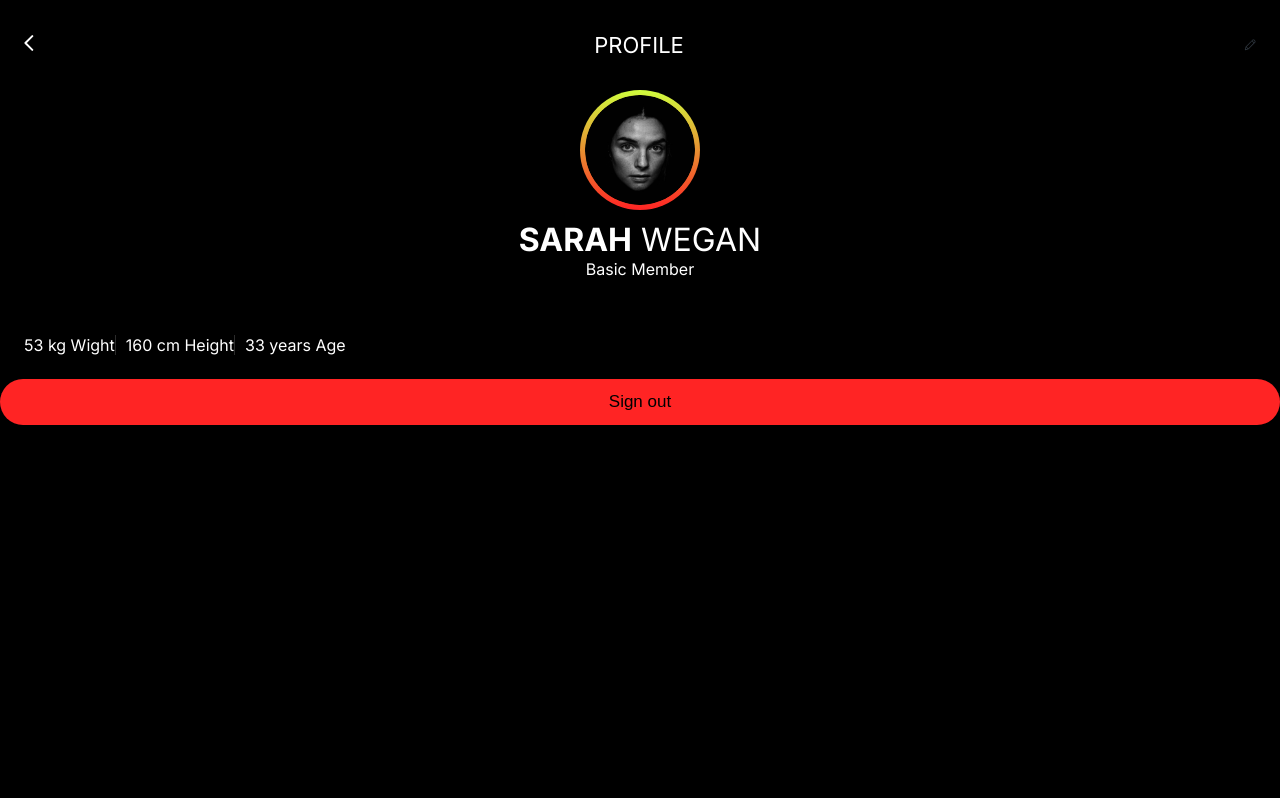
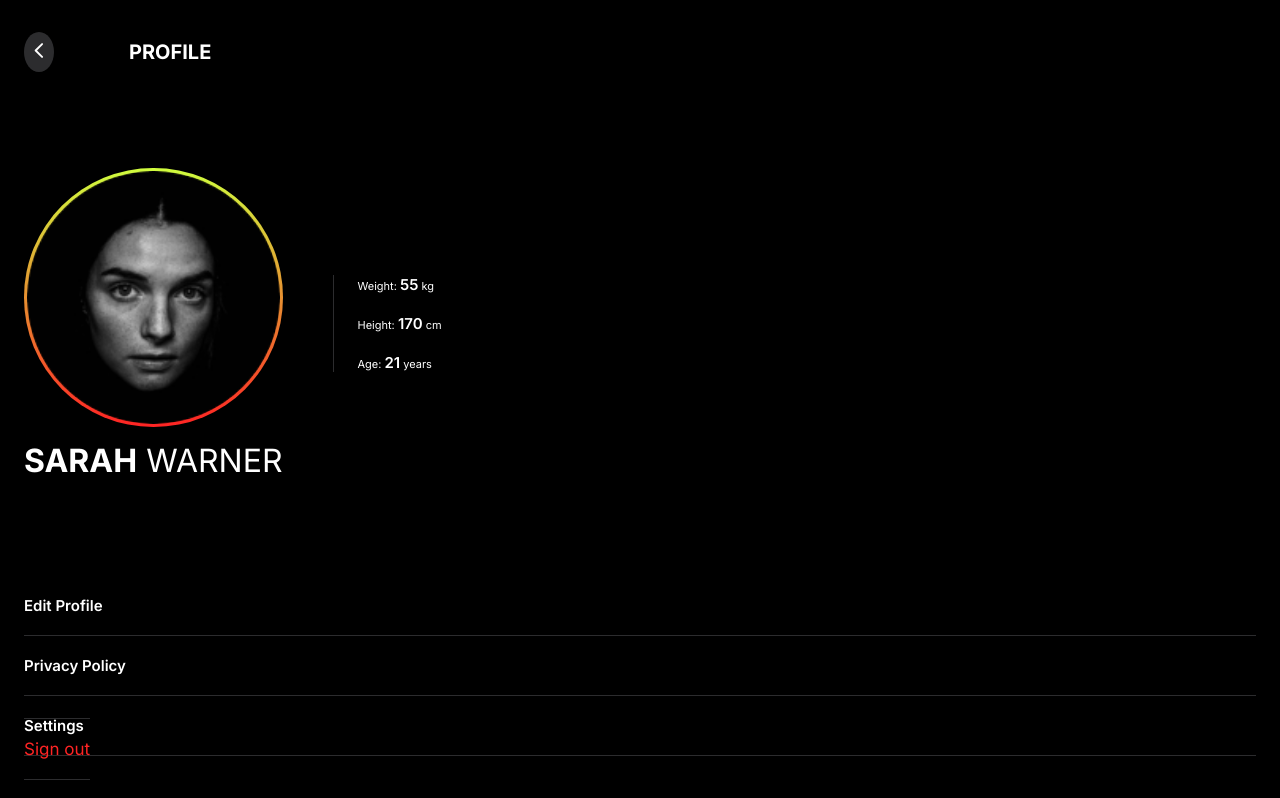
Before and after one commit to TackoBracko/crossfit-tracker-app, a React (Vite) app: page /profile in a window 1280 px wide. Built offline with nearby package versions, Linux system fonts and the light colour scheme.

Commit message:
profile page changes

```diff
--- a/src/pages/Profile/Profile.module.css
+++ b/src/pages/Profile/Profile.module.css
@@ -1,73 +1,110 @@
-.profileNav {
+.profileHeader {
   display: flex;
-  justify-content: space-between;
   align-items: center;
   padding: 32px 24px;
+  gap: 75px;
+  text-transform: uppercase;
+  margin-bottom: 32px;
+}
+
+.profileHeader h1 {
+  font-size: 20px;
+  font-weight: 700;
   text-transform: uppercase;
 }
 
-.profileNav h2 {
-  font-size: 22px;
-  font-weight: 400;
+.backBtn {
+  background-color: #2c2c2e;
+  border: 2px solid;
+  border: none;
+  border-radius: 50%;
+  padding: 10px;
+  cursor: pointer;
 }
 
-.back,
-.edit {
-  list-style: none;
-}
-
-.back img,
-.edit img {
-  cursor: pointer;
+.backBtn img {
+  width: 10px;
+  height: 15px;
 }
 
 .profileInfo {
   display: flex;
-  flex-direction: column;
+  padding: 32px 24px;
   align-items: center;
 }
 
-.profileInfo h3 {
+.profilePic {
+  border: 3px solid;
+  border-radius: 50%;
+  border: none;
+  padding: 3px;
+  background-image: linear-gradient(#d0fd3e, #ff2424);
+}
+
+.leftInfo {
+  text-align: center;
+  text-transform: uppercase;
+  padding-right: 50px;
+}
+
+.leftInfo h3 {
   font-size: 32px;
   font-weight: 400;
-  text-transform: uppercase;
+  margin-top: 10px;
 }
 
-.profileInfo h3 span {
+.leftInfo h3 span {
   font-size: 32px;
   font-weight: 700;
 }
 
-.profileInfo img {
-  max-width: 120px;
-  margin-bottom: 10px;
-  border: 3px solid;
-  background-image: linear-gradient(#d0fd3e, #ff2424);
-  border-radius: 50%;
-  border: none;
-  padding: 5px;
+.rightInfo {
+  border-left: 1px solid #2c2c2e;
+  padding-left: 24px;
 }
 
-.profileDetails {
+.rightInfo p {
+  font-size: 11px;
+  font-weight: 400;
+}
+
+.rightInfo p span {
+  font-size: 15px;
+  font-weight: 600;
+}
+
+.rightInfo p:not(:last-child) {
+  padding-bottom: 20px;
+}
+
+.profileList {
+  padding: 32px 24px;
+  margin-top: 32px;
   display: flex;
   flex-direction: column;
-  margin-top: 32px;
 }
 
-.measures {
-  display: flex;
-  margin: 24px;
+.profileList li {
+  border: none;
+  border-bottom: 1px solid #2c2c2e;
+  font-size: 15px;
+  font-weight: 600;
+  padding: 20px 20px 20px 0;
 }
 
-.measures p:not(:last-child) {
-  border-right: 1px solid #2c2c2c;
+.signOut {
+  margin-top: 32px;
+  border-bottom: 1px solid #2c2c2e;
+  border-top: 1px solid #2c2c2e;
+  padding: 20px 0;
+  margin-bottom: 20px;
+  position: absolute;
+  bottom: 0;
 }
 
-.measures p:not(:first-child) {
-  padding-left: 10px;
+.signOut a {
+  color: #ff2424;
+  font-size: 17px;
+  font-family: 600;
+  text-decoration: none;
 }
-
-.signoutBtn {
-  background-color: #ff2424;
-  border: none;
-}
--- a/src/pages/Profile/index.jsx
+++ b/src/pages/Profile/index.jsx
@@ -1,6 +1,5 @@
 import profilePic from './../../assets/pictures/ProfilePic.png';
 import backArrow from './../../assets/icons/BackArrow.svg';
-import editBtn from './../../assets/icons/EditBtn.svg';
 import classes from './Profile.module.css';
 import { NavLink } from 'react-router-dom';
 
@@ -8,50 +7,48 @@ export default function ProfilePage() {
   return (
     <>
       <header className={classes.profileHeader}>
-        <nav className={classes.profileNav}>
-          <ul className={classes.back}>
-            <li>
-              <NavLink to="/">
-                <img src={backArrow} alt="Sign for back" />
-              </NavLink>
-            </li>
-          </ul>
-          <h2>Profile</h2>
-          <ul className={classes.edit}>
-            <li>
-              <NavLink to="">
-                <img src={editBtn} alt="Button for editing profile" />
-              </NavLink>
-            </li>
-          </ul>
-        </nav>
+        <NavLink to="/" className={classes.backBtn}>
+          <img src={backArrow} alt="Back arrow" />
+        </NavLink>
+        <h1>Profile</h1>
       </header>
 
       <section className={classes.profileInfo}>
-        <img src={profilePic} alt="Profile Picture" />
-        <h3>
-          <span>Sarah</span> Wegan
-        </h3>
-        <p>Basic Member</p>
+        <div className={classes.leftInfo}>
+          <img src={profilePic} alt="User profile picture" className={classes.profilePic} />
+          <h3>
+            <span>Sarah</span> Warner
+          </h3>
+        </div>
+
+        <div className={classes.rightInfo}>
+          <p>
+            Weight: <span>55</span> kg
+          </p>
+          <p>
+            Height: <span>170</span> cm
+          </p>
+          <p>
+            Age: <span>21</span> years
+          </p>
+        </div>
       </section>
 
-      <section className={classes.profileDetails}>
-        <div className={classes.measures}>
-          <p>
-            <span>53 kg</span> Wight
-          </p>
-          <p>
-            <span>160 cm</span> Height
-          </p>
-          <p>
-            <span>33 years</span> Age
-          </p>
-        </div>
+      <section className={classes.profileList}>
+        <ul>
+          <li>
+            <NavLink to="/edit">Edit Profile</NavLink>
+          </li>
+          <li>
+            <NavLink to="">Privacy Policy</NavLink>
+          </li>
+          <li>
+            <NavLink to="">Settings</NavLink>
+          </li>
+        </ul>
 
-        <div>
-          <NavLink to="login">
-            <button className={classes.signoutBtn}>Sign out</button>
-          </NavLink>
+        <div className={classes.signOut}>
+          <NavLink to="/">Sign out</NavLink>
         </div>
       </section>
     </>
```
